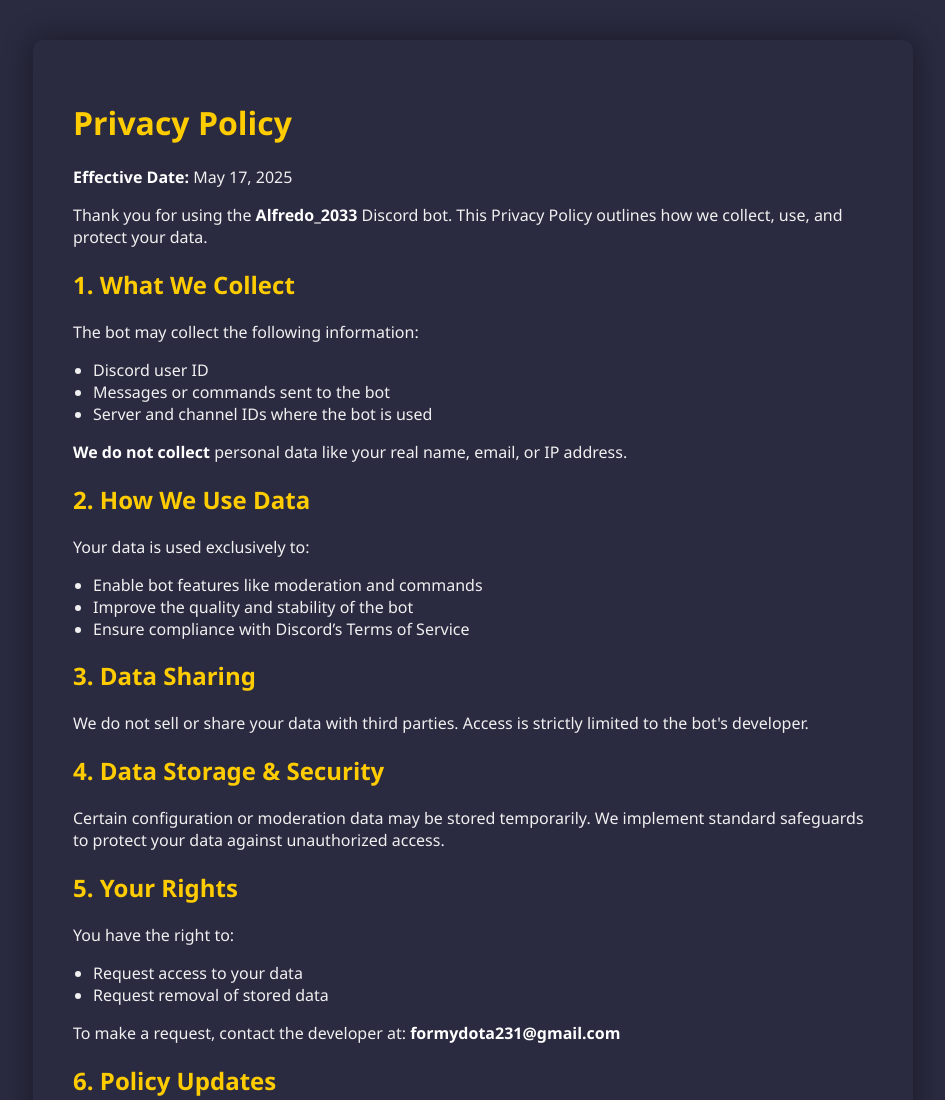
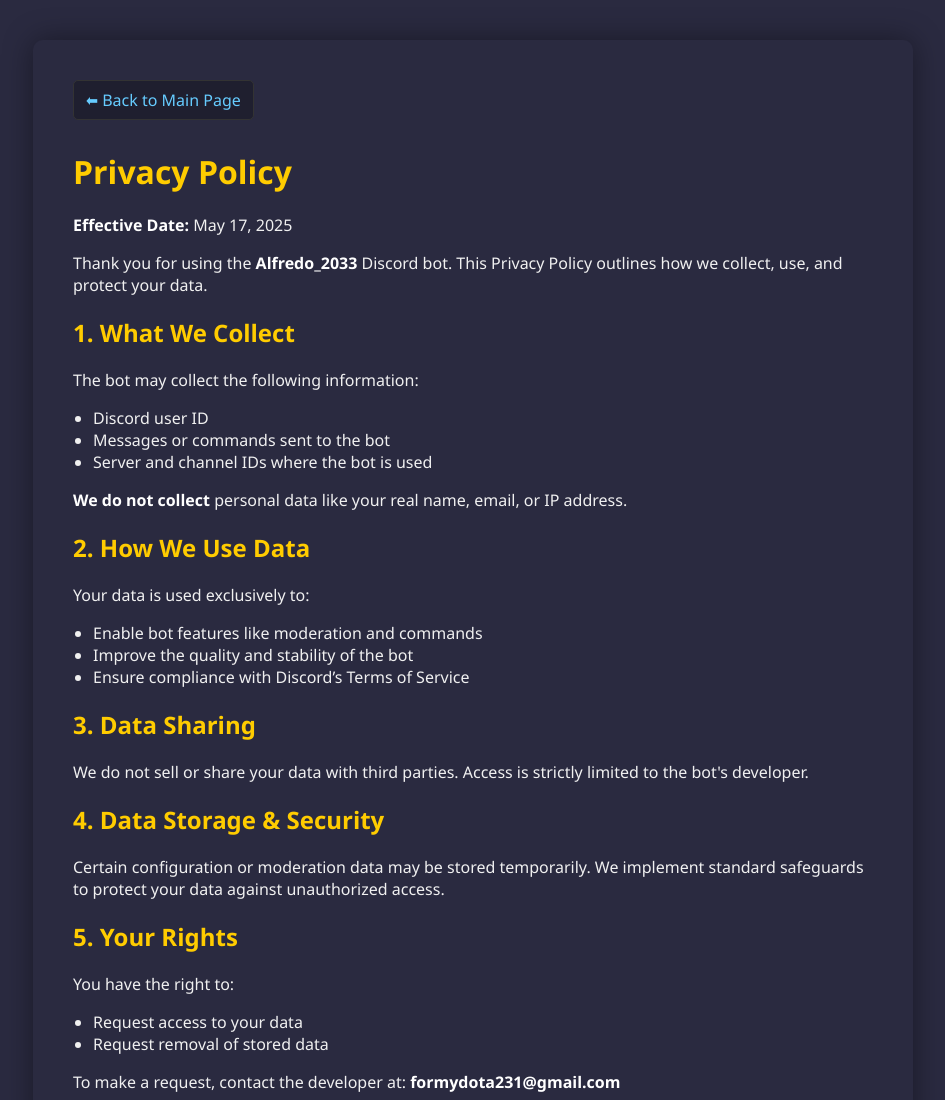
Before and after one commit to BPYKAXTPABA/DISCORD_BOT_PRIVACY, a plain HTML site: page privacy-policy.html in a window 1280 px wide. Shown: the top 1100 px of the page, without its empty margins (167-1112 px from the left). Drawn offline with Linux system fonts and the light colour scheme.

Commit message:
Update privacy-policy.html

```diff
--- a/privacy-policy.html
+++ b/privacy-policy.html
@@ -48,6 +48,21 @@
   </style>
 </head>
 <body>
+  <div style="margin-bottom: 30px;">
+  <a href="index.html" style="
+    display: inline-block;
+    color: #66ccff;
+    font-size: 1em;
+    text-decoration: none;
+    padding: 8px 12px;
+    border-radius: 5px;
+    background-color: #1f1f2f;
+    border: 1px solid #333;
+    transition: background 0.2s ease;
+  ">
+    ⬅ Back to Main Page
+  </a>
+</div>
 
   <h1>Privacy Policy</h1>
 
```
